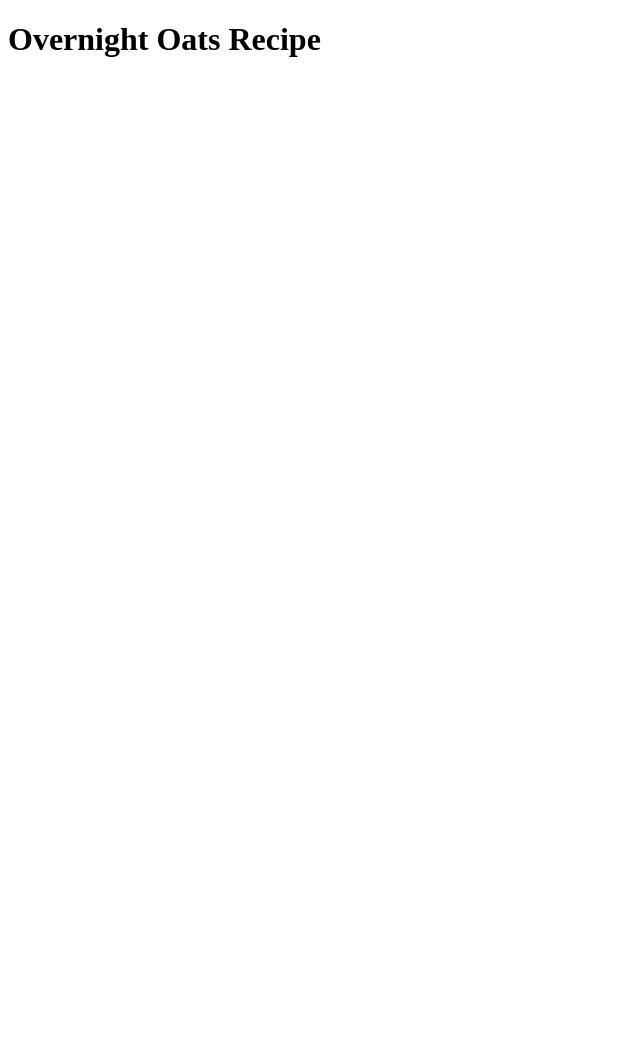
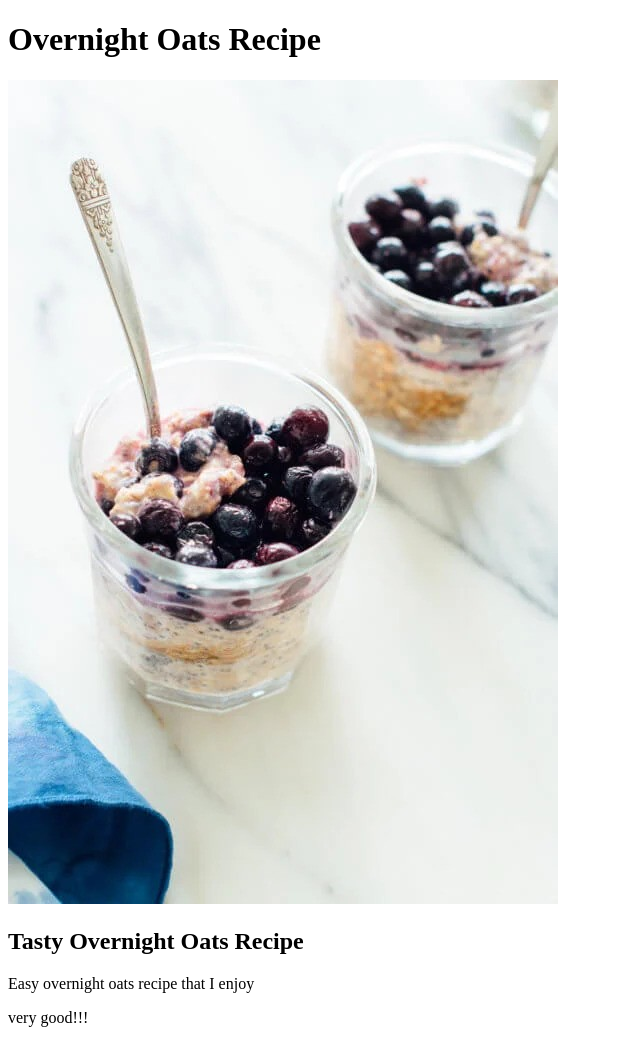
Before and after one commit to jetfuzz/odin-recipes, a plain HTML site: page recipes/oats.html in a window 1280 px wide. Shown: the whole page, without its empty margins (0-640 px from the left). Before the commit the page ends 800 px from the top, so only its background shows below. Drawn offline with Linux system fonts and the light colour scheme.

Commit message:
Add image and text to oats.html

```diff
--- a/recipes/oats.html
+++ b/recipes/oats.html
@@ -7,5 +7,10 @@
 </head>
 <body>
     <h1>Overnight Oats Recipe</h1>
+    <img src="../images/oats.jpg" alt="An image of two bowls of oatmeal with blueberries in glass bowls">
+    <h2>Tasty Overnight Oats Recipe</h2>
+    <p>Easy overnight oats recipe that I enjoy</p>
+    <p>very good!!!</p>
+
 </body>
 </html>
```
